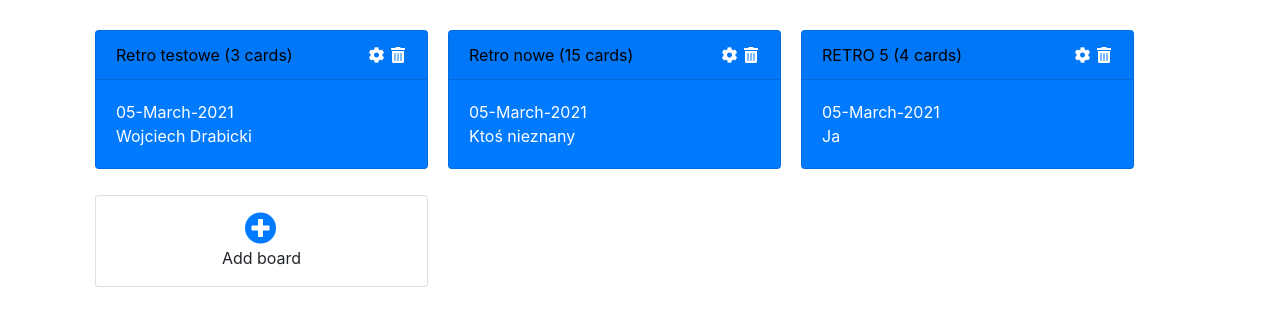
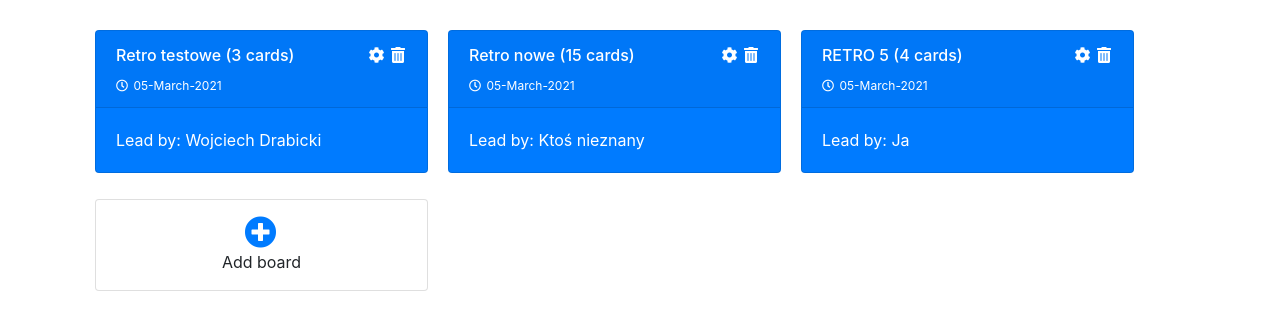
Before and after one commit to wojtekd9393/DjangoProjects, a Django app: page /main/ in a window 1280 px wide. Shown: the part 45-375 px from the top of the page. Run offline with Django 3.2, Linux system fonts and the light colour scheme; a user stored in the database is signed in; data comes from the database, SQL or seed files in the repository; both versions use the stored data as it was after the commit; some libraries are stand-ins or nearby versions.

Commit message:
Small CSS changes in My boards

```diff
--- a/static/css/my_css.css
+++ b/static/css/my_css.css
@@ -283,3 +283,12 @@ div.vote a {
 i {
     margin-right: 2px;
 }
+
+.add-board {
+    text-align: center;
+}
+
+.board-header {
+    font-size: 12px;
+    margin: 10px 0 0 0;
+}
--- a/templates/archived.html
+++ b/templates/archived.html
@@ -5,15 +5,15 @@
         {% for retro, amountOfCards in all_retros %}
                 <div class="card text-white bg-primary mb-3" style="width: 30%; float: left; margin: 10px;">
                     <div class="card-header">
-                        <a href="{% url 'home' retro.id %}" style="color: black; float: left;">{{ retro.name }} ({{ amountOfCards }} cards)</a>
+                        <a href="{% url 'home' retro.id %}" style="color: black;">{{ retro.name }} ({{ amountOfCards }} cards)</a>
                         <div style="float: right;">
                             <a href="{% url 'settings' retro.id %}" ><i class="fas fa-cog fa-white"></i></a>
                             <a href="{% url 'remove_retro' retro.id %}" ><i class="fas fa-trash-alt fa-white"></i></a>
                         </div>
                     </div>
                     <div class="card-body">
-                        {{ retro.date|date:"d-F-Y" }}</br>
-                        {{ retro.leader }}
+                        <p>{{ retro.date|date:"d-F-Y" }}</p>
+                        <p>{{ retro.leader }}</p>
                     </div>
                 </div>
         {% endfor %}
--- a/templates/main.html
+++ b/templates/main.html
@@ -32,15 +32,15 @@
         {% for retro, amountOfCards in all_retros %}
             <div class="card text-white bg-primary mb-3" style="width: 30%; float: left; margin: 10px;">
                 <div class="card-header">
-                    <a href="{% url 'home' retro.id %}" style="color: black; float: left;">{{ retro.name }} ({{ amountOfCards }} cards)</a>
+                    <a href="{% url 'home' retro.id %}" style="color: white; font-weight: 500;">{{ retro.name }} ({{ amountOfCards }} cards)</a>
                     <div style="float: right;">
                         <a href="{% url 'settings' retro.id %}" ><i class="fas fa-cog fa-white"></i></a>
                         <a href="{% url 'remove_retro' retro.id %}" ><i class="fas fa-trash-alt fa-white"></i></a>
                     </div>
+                    <div><p class="board-header"><i class="far fa-clock"></i> {{ retro.date|date:"d-F-Y" }}</p></div>
                 </div>
                 <div class="card-body">
-                    {{ retro.date|date:"d-F-Y" }}</br>
-                    {{ retro.leader }}
+                    <p>Lead by: {{ retro.leader }}</p>
                 </div>
             </div>
         {% endfor %}
@@ -50,7 +50,7 @@
                       <p class="card-text">
                         <a data-target="#retroModal" data-toggle="modal" class="MainNavText" id="Modal"
                            href="#retroModal"><center><i class="fas fa-plus-circle fa-2x"></i></center></a>
-                          <center><p>Add board</p></center>
+                          <p class="add-board">Add board</p>
                       </p>
                   </div>
                 </div>
```
Also changed, not shown: db.sqlite3.
